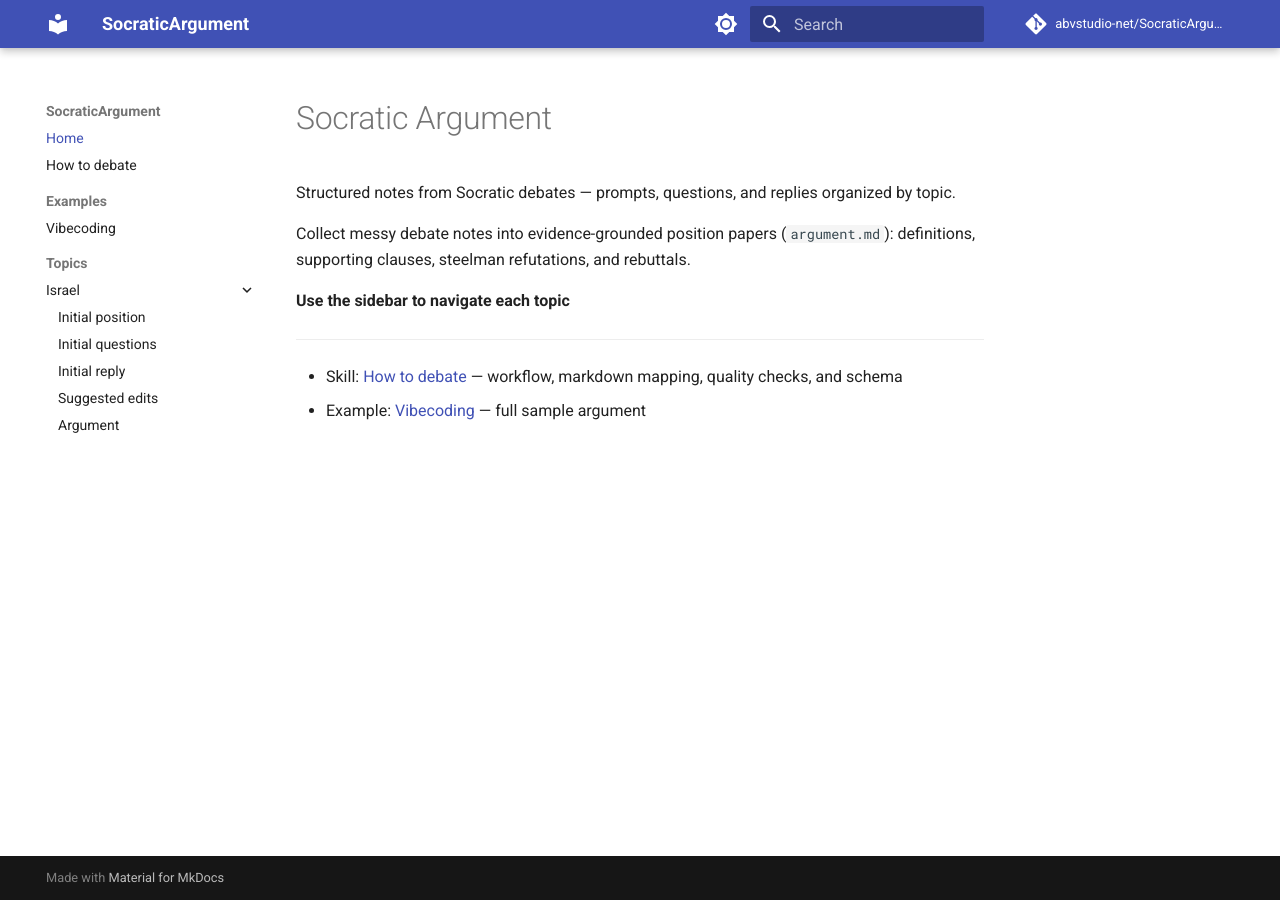
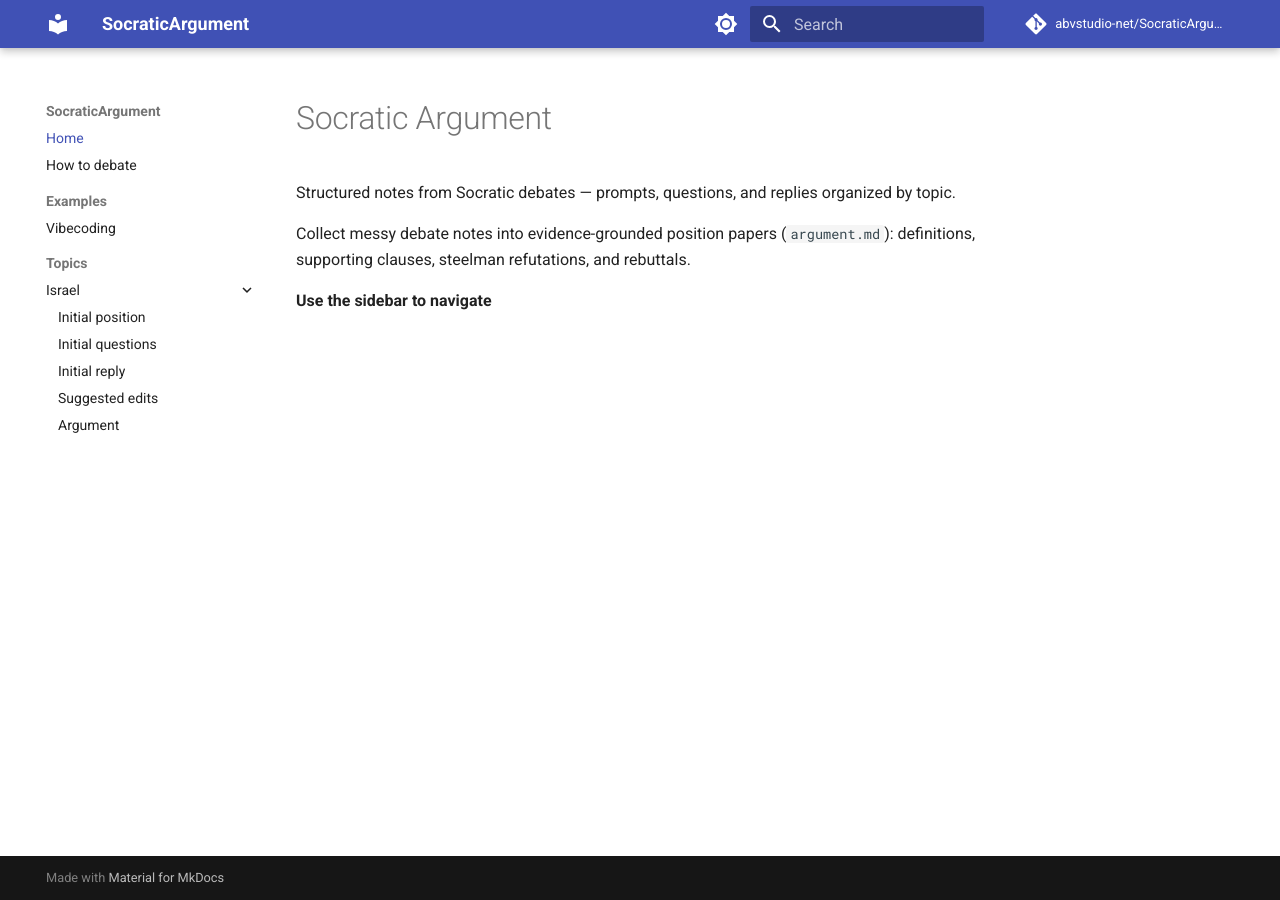
Before and after one commit to abvstudio-net/SocraticArgument, an MkDocs documentation site: the page built from docs/index.md, in a window 1280 px wide. Built offline with MkDocs 1.6.1 and Material for MkDocs 9.7.7, drawn with Linux system fonts in a browser that asks for light colours; comment, search, counter and statistics services are not loaded.

Commit message:
pages fix

```diff
--- a/docs/index.md
+++ b/docs/index.md
@@ -4,9 +4,4 @@ Structured notes from Socratic debates — prompts, questions, and replies organ
 
 Collect messy debate notes into evidence-grounded position papers (`argument.md`): definitions, supporting clauses, steelman refutations, and rebuttals.
 
-**Use the sidebar to navigate each topic**
-
----
-
- * Skill: [How to debate](how-to-debate/SKILL.md) — workflow, markdown mapping, quality checks, and schema
- * Example: [Vibecoding](how-to-debate/examples/vibecoding.md) — full sample argument
+**Use the sidebar to navigate**
--- a/mkdocs.yml
+++ b/mkdocs.yml
@@ -1,5 +1,5 @@
 site_name: SocraticArgument
-site_description: Socratic debate notes and replies
+site_description: Socratic debate notes and arguments
 site_url: https://abvstudio-net.github.io/SocraticArgument/
 repo_url: https://github.com/abvstudio-net/SocraticArgument
 repo_name: abvstudio-net/SocraticArgument
```
